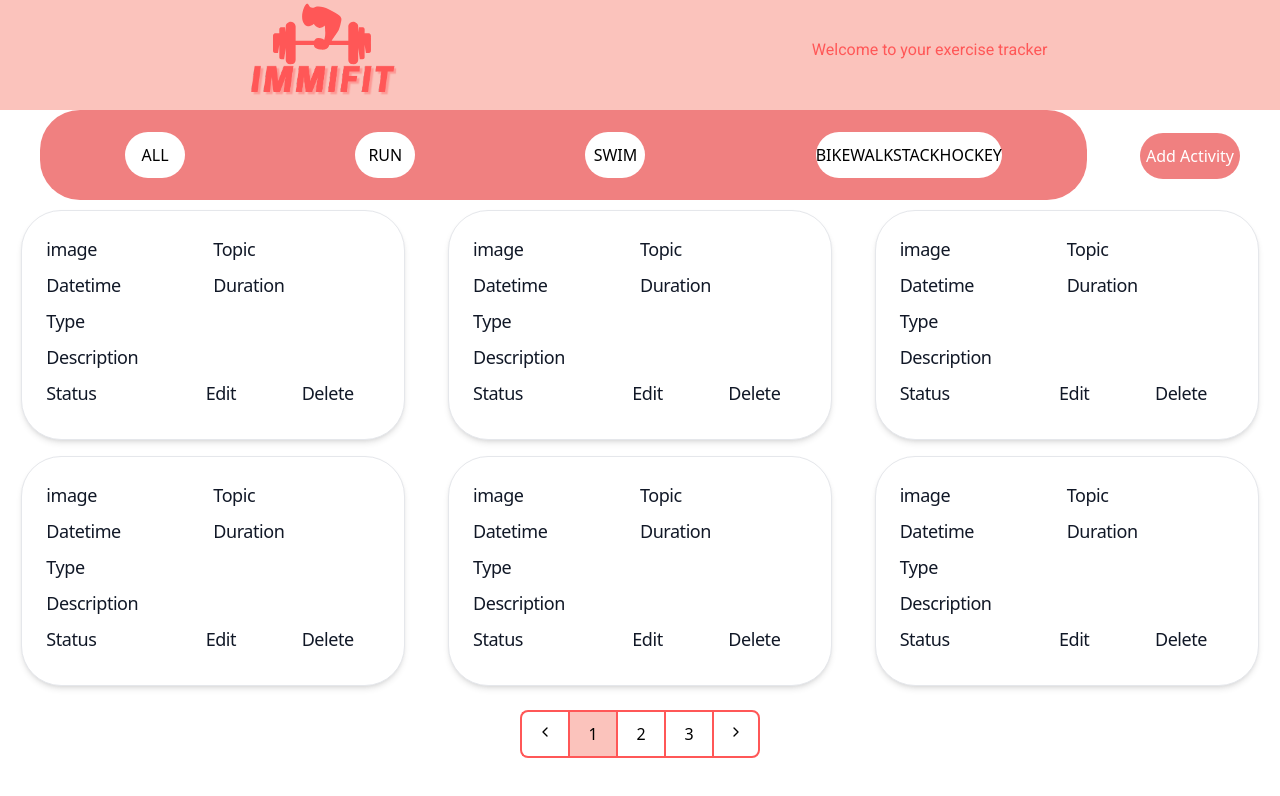
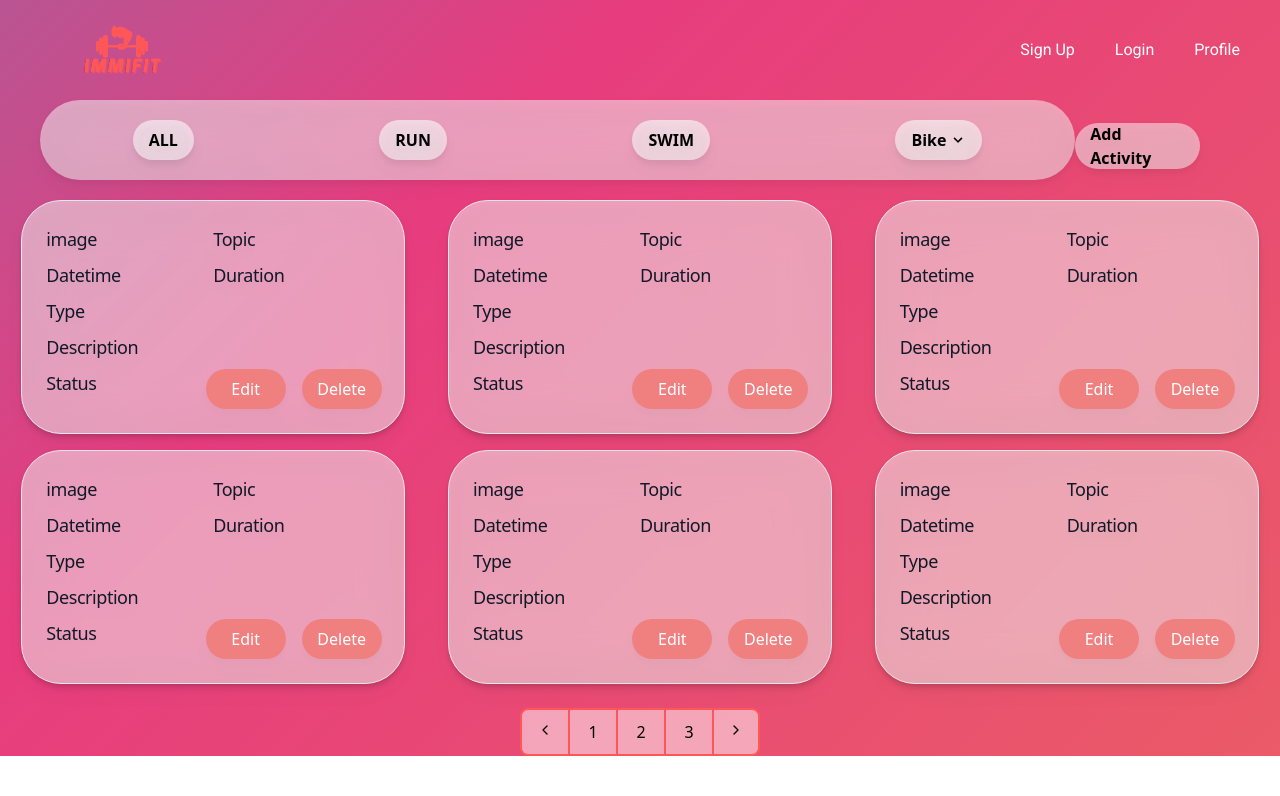
Before and after one commit to SupTarr/FrontendImmifit, a React (Vite) app: page / in a window 1280 px wide. Shown: the top 796 px of the page. Built offline with nearby package versions, Linux system fonts and the light colour scheme.

Commit message:
add new style home

```diff
--- a/src/components/container/Container.jsx
+++ b/src/components/container/Container.jsx
@@ -6,7 +6,7 @@ const Container = () => {
 
     <div className="mb-4">
       <div className="flex justify-around flex-wrap" >
-        <a href="#" className="block p-6 max-w-sm bg-white rounded-[40px] border border-gray-200 shadow-md hover:bg-gray-100 dark:bg-gray-800 dark:border-gray-700  dark:hover:bg-gray-700 sm:mx-auto my-2">
+        <a href="#" className="block p-6 max-w-sm bg-white bg-opacity-50 backdrop-blur-xl drop-shadow-lg rounded-[40px] border shadow-md hover:bg-gray-100 dark:bg-gray-800 dark:border-gray-700  dark:hover:bg-gray-700 sm:mx-auto my-2">
           <div className="grid grid-cols-2">
             <h5 className="mb-2 text-lg tracking-tight text-gray-900 dark:text-white">image</h5>
             <h5 className="mb-2 text-lg tracking-tight text-gray-900 dark:text-white">Topic</h5>
@@ -25,13 +25,17 @@ const Container = () => {
           <div className="grid grid-cols-3 gap-36">
             <h5 className="mb-2 text-lg tracking-tight text-gray-900 dark:text-white">Status</h5>
             <div className="grid grid-cols-2 gap-24">
-              <h5 className="mb-2 text-lg tracking-tight text-gray-900 dark:text-white">Edit</h5>
-              <h5 className="mb-2 text-lg tracking-tight text-gray-900 dark:text-white">Delete</h5>
+              <button class="bg-[#F08080] hover:bg-[#ff5757] text-white px-10 py-2 rounded-full flex justify-center">
+                Edit
+              </button>
+              <button class="bg-[#F08080] hover:bg-[#ff5757] text-white px-10 py-2 rounded-full flex justify-center">
+                Delete
+              </button>
             </div>
 
           </div>
         </a>
-        <a href="#" className="block p-6 max-w-sm bg-white rounded-[40px] border border-gray-200 shadow-md hover:bg-gray-100 dark:bg-gray-800 dark:border-gray-700  dark:hover:bg-gray-700 sm:mx-auto my-2">
+        <a href="#" className="block p-6 max-w-sm bg-white bg-opacity-50 backdrop-blur-xl drop-shadow-lg rounded-[40px] border border-gray-200 shadow-md hover:bg-gray-100 dark:bg-gray-800 dark:border-gray-700  dark:hover:bg-gray-700 sm:mx-auto my-2">
           <div className="grid grid-cols-2">
             <h5 className="mb-2 text-lg tracking-tight text-gray-900 dark:text-white">image</h5>
             <h5 className="mb-2 text-lg tracking-tight text-gray-900 dark:text-white">Topic</h5>
@@ -50,13 +54,17 @@ const Container = () => {
           <div className="grid grid-cols-3 gap-36">
             <h5 className="mb-2 text-lg tracking-tight text-gray-900 dark:text-white">Status</h5>
             <div className="grid grid-cols-2 gap-24">
-              <h5 className="mb-2 text-lg tracking-tight text-gray-900 dark:text-white">Edit</h5>
-              <h5 className="mb-2 text-lg tracking-tight text-gray-900 dark:text-white">Delete</h5>
+              <button class="bg-[#F08080] hover:bg-[#ff5757] text-white px-10 py-2 rounded-full flex justify-center">
+                Edit
+              </button>
+              <button class="bg-[#F08080] hover:bg-[#ff5757] text-white px-10 py-2 rounded-full flex justify-center">
+                Delete
+              </button>
             </div>
 
           </div>
         </a>
-        <a href="#" className="block p-6 max-w-sm bg-white rounded-[40px] border border-gray-200 shadow-md hover:bg-gray-100 dark:bg-gray-800 dark:border-gray-700  dark:hover:bg-gray-700 sm:mx-auto my-2">
+        <a href="#" className="block p-6 max-w-sm bg-white bg-opacity-50 backdrop-blur-xl drop-shadow-lg  rounded-[40px] border border-gray-200 shadow-md hover:bg-gray-100 dark:bg-gray-800 dark:border-gray-700  dark:hover:bg-gray-700 sm:mx-auto my-2">
           <div className="grid grid-cols-2">
             <h5 className="mb-2 text-lg tracking-tight text-gray-900 dark:text-white">image</h5>
             <h5 className="mb-2 text-lg tracking-tight text-gray-900 dark:text-white">Topic</h5>
@@ -75,15 +83,19 @@ const Container = () => {
           <div className="grid grid-cols-3 gap-36">
             <h5 className="mb-2 text-lg tracking-tight text-gray-900 dark:text-white">Status</h5>
             <div className="grid grid-cols-2 gap-24">
-              <h5 className="mb-2 text-lg tracking-tight text-gray-900 dark:text-white">Edit</h5>
-              <h5 className="mb-2 text-lg tracking-tight text-gray-900 dark:text-white">Delete</h5>
+              <button class="bg-[#F08080] hover:bg-[#ff5757] text-white px-10 py-2 rounded-full flex justify-center">
+                Edit
+              </button>
+              <button class="bg-[#F08080] hover:bg-[#ff5757] text-white px-10 py-2 rounded-full flex justify-center">
+                Delete
+              </button>
             </div>
 
           </div>
         </a>
       </div>
       <div className="flex justify-around flex-wrap sm:mx-auto my-0" >
-        <a href="#" className="block p-6 max-w-sm bg-white rounded-[40px] border border-gray-200 shadow-md hover:bg-gray-100 dark:bg-gray-800 dark:border-gray-700  dark:hover:bg-gray-700 sm:mx-auto my-2">
+        <a href="#" className="block p-6 max-w-sm bg-white bg-opacity-50 backdrop-blur-xl drop-shadow-lg  rounded-[40px] border border-gray-200 shadow-md hover:bg-gray-100 dark:bg-gray-800 dark:border-gray-700  dark:hover:bg-gray-700 sm:mx-auto my-2">
           <div className="grid grid-cols-2">
             <h5 className="mb-2 text-lg tracking-tight text-gray-900 dark:text-white">image</h5>
             <h5 className="mb-2 text-lg tracking-tight text-gray-900 dark:text-white">Topic</h5>
@@ -102,13 +114,17 @@ const Container = () => {
           <div className="grid grid-cols-3 gap-36">
             <h5 className="mb-2 text-lg tracking-tight text-gray-900 dark:text-white">Status</h5>
             <div className="grid grid-cols-2 gap-24">
-              <h5 className="mb-2 text-lg tracking-tight text-gray-900 dark:text-white">Edit</h5>
-              <h5 className="mb-2 text-lg tracking-tight text-gray-900 dark:text-white">Delete</h5>
+              <button class="bg-[#F08080] hover:bg-[#ff5757] text-white px-10 py-2 rounded-full flex justify-center">
+                Edit
+              </button>
+              <button class="bg-[#F08080] hover:bg-[#ff5757] text-white px-10 py-2 rounded-full flex justify-center">
+                Delete
+              </button>
             </div>
 
           </div>
         </a>
-        <a href="#" className="block p-6 max-w-sm bg-white rounded-[40px] border border-gray-200 shadow-md hover:bg-gray-100 dark:bg-gray-800 dark:border-gray-700  dark:hover:bg-gray-700 sm:mx-auto my-2">
+        <a href="#" className="block p-6 max-w-sm bg-white bg-opacity-50 backdrop-blur-xl drop-shadow-lg  rounded-[40px] border border-gray-200 shadow-md hover:bg-gray-100 dark:bg-gray-800 dark:border-gray-700  dark:hover:bg-gray-700 sm:mx-auto my-2">
           <div className="grid grid-cols-2">
             <h5 className="mb-2 text-lg tracking-tight text-gray-900 dark:text-white">image</h5>
             <h5 className="mb-2 text-lg tracking-tight text-gray-900 dark:text-white">Topic</h5>
@@ -127,13 +143,17 @@ const Container = () => {
           <div className="grid grid-cols-3 gap-36">
             <h5 className="mb-2 text-lg tracking-tight text-gray-900 dark:text-white">Status</h5>
             <div className="grid grid-cols-2 gap-24">
-              <h5 className="mb-2 text-lg tracking-tight text-gray-900 dark:text-white">Edit</h5>
-              <h5 className="mb-2 text-lg tracking-tight text-gray-900 dark:text-white">Delete</h5>
+              <button class="bg-[#F08080] hover:bg-[#ff5757] text-white px-10 py-2 rounded-full flex justify-center">
+                Edit
+              </button>
+              <button class="bg-[#F08080] hover:bg-[#ff5757] text-white px-10 py-2 rounded-full flex justify-center">
+                Delete
+              </button>
             </div>
 
           </div>
         </a>
-        <a href="#" className="block p-6 max-w-sm bg-white rounded-[40px] border border-gray-200 shadow-md hover:bg-gray-100 dark:bg-gray-800 dark:border-gray-700  dark:hover:bg-gray-700 sm:mx-auto my-2">
+        <a href="#" className="block p-6 max-w-sm bg-white bg-opacity-50 backdrop-blur-xl drop-shadow-lg  rounded-[40px] border border-gray-200 shadow-md hover:bg-gray-100 dark:bg-gray-800 dark:border-gray-700  dark:hover:bg-gray-700 sm:mx-auto my-2">
           <div className="grid grid-cols-2">
             <h5 className="mb-2 text-lg tracking-tight text-gray-900 dark:text-white">image</h5>
             <h5 className="mb-2 text-lg tracking-tight text-gray-900 dark:text-white">Topic</h5>
@@ -152,8 +172,12 @@ const Container = () => {
           <div className="grid grid-cols-3 gap-36">
             <h5 className="mb-2 text-lg tracking-tight text-gray-900 dark:text-white">Status</h5>
             <div className="grid grid-cols-2 gap-24">
-              <h5 className="mb-2 text-lg tracking-tight text-gray-900 dark:text-white">Edit</h5>
-              <h5 className="mb-2 text-lg tracking-tight text-gray-900 dark:text-white">Delete</h5>
+              <button class="bg-[#F08080] hover:bg-[#ff5757] text-white px-10 py-2 rounded-full flex justify-center">
+                Edit
+              </button>
+              <button class="bg-[#F08080] hover:bg-[#ff5757] text-white px-10 py-2 rounded-full flex justify-center">
+                Delete
+              </button>
             </div>
 
           </div>
--- a/src/components/footer/Footer.jsx
+++ b/src/components/footer/Footer.jsx
@@ -21,18 +21,18 @@ function Footer() {
 
   return (
     <div className="flex justify-center items-center w-[100%]">
-      <button onClick={Back} className="rounded-l-lg border-r-0 flex content-center justify-center h-12 border-2  border-[#ff5757] w-12
+      <button onClick={Back} className="bg-white bg-opacity-50 backdrop-blur-xl rounded-l-lg border-r-0 flex content-center justify-center h-12 border-2  border-[#ff5757] w-12
       hover:bg-[#f08080] hover:text-white"><FiChevronLeft className="w-4 h-4 mt-3" /></button>
       {
         pages.map((page, index) => {
           if (page.page === number) {
-            return <button key={index} className="bg-[#fbc3bc] h-12 border-2 border-r-0 border-[#ff5757] w-12">{page.page}</button>
+            return <button key={index} className="bg-white bg-opacity-50 backdrop-blur-xl h-12 border-2 border-r-0 border-[#ff5757] w-12">{page.page}</button>
           } else {
-            return <button key={index} className="h-12 border-2 border-r-0 border-[#ff5757] w-12">{page.page}</button>
+            return <button key={index} className="bg-white bg-opacity-50 backdrop-blur-xl h-12 border-2 border-r-0 border-[#ff5757] w-12">{page.page}</button>
           }
         })
       }
-      <button onClick={Next} className="rounded-r-lg flex content-center justify-center h-12 border-2 border-r-2  border-[#ff5757] w-12
+      <button onClick={Next} className="bg-white bg-opacity-50 backdrop-blur-xl rounded-r-lg flex content-center justify-center h-12 border-2 border-r-2  border-[#ff5757] w-12
       hover:bg-[#f08080] hover:text-white"><FiChevronRight className="w-4 h-4 mt-3" /></button>
     </div>
   )
--- a/src/components/header/Header.jsx
+++ b/src/components/header/Header.jsx
@@ -5,28 +5,37 @@ const Header = () => {
 
   return (
     <div className="Header">
-      <div className="Container">
-        <div className="Button">
+      <div className="Container bg-white bg-opacity-50 backdrop-blur-xl rounded-full drop-shadow-lg">
+        <div className="Button hover:bg-[#005B97] hover:text-white py-2 px-4 bg-white bg-opacity-50 backdrop-blur-xl rounded-full drop-shadow-lg font-semibold">
           ALL
         </div>
-        <div className="Button">
+        <div className="Button hover:bg-[#005B97] hover:text-white py-2 px-4 bg-white bg-opacity-50 backdrop-blur-xl rounded-full drop-shadow-lg font-semibold">
           RUN
         </div>
-        <div className="Button">
+        <div className="Button hover:bg-[#005B97] hover:text-white py-2 px-4 bg-white bg-opacity-50 backdrop-blur-xl rounded-full drop-shadow-lg font-semibold">
           SWIM
         </div>
-        <div className="Button">
-          <option value="BIKE">BIKE</option>
-          <option value="WALK">WALK</option>
-          <option value="STACK">STACK</option>
-          <option value="HOCKEY">HOCKEY</option>
+        <div className="Button rounded-full">
+          <div className="dropdown inline-block relative">
+            <button className="hover:bg-[#005B97] hover:text-white bg-white bg-opacity-50 backdrop-blur-xl drop-shadow-lg text-black font-semibold py-2 px-4 rounded-full inline-flex items-center">
+              <span className="mr-1">Bike</span>
+              <svg className="fill-current h-4 w-4" xmlns="http://www.w3.org/2000/svg" viewBox="0 0 20 20"><path d="M9.293 12.95l.707.707L15.657 8l-1.414-1.414L10 10.828 5.757 6.586 4.343 8z" /> </svg>
+            </button>
+            <ul className="dropdown-menu absolute hidden text-gray-700 pt-1">
+              <li className=""><a className="rounded-t bg-white hover:bg-gray-400 py-2 px-4 block whitespace-no-wrap" href="#">Hockey</a></li>
+              <li className=""><a className="bg-white hover:bg-gray-400 py-2 px-4 block whitespace-no-wrap" href="#">Sleep</a></li>
+              <li className=""><a className="rounded-b bg-white hover:bg-gray-400 py-2 px-4 block whitespace-no-wrap" href="#">Eat</a></li>
+            </ul>
+          </div>
+
         </div>
       </div>
       <div className="Activity">
-        <div className="Button-Activity">
+        <div className="Button-Activity mr-10 hover:bg-[#005B97] hover:text-white text-black font-semibold bg-white bg-opacity-50 backdrop-blur-xl rounded-ful drop-shadow-lg">
           Add Activity
         </div>
       </div>
+
     </div>
 
 
--- a/src/components/header/header.css
+++ b/src/components/header/header.css
@@ -9,11 +9,8 @@
 
 .Container .Button {
     display: flex;
-    background-color: white;
-    padding: 0px 0px;
-    height: 46px;
+    /* background-color: white; */
     min-width: 60px;
-    border-radius: 40px;
     justify-content: center;
     align-items: center;
     margin: 23px auto;
@@ -26,53 +23,24 @@
     align-items: center;
     padding: 0px 0px;
     margin: 0px 0px;
-    background-color: #f08080;
     padding: 0px 0px;
-    height: 90px;
+    height: 80px;
     width: 1047px;
     border-radius: 40px;
 }
 
 .Button-Activity {
     display: flex;
-    background-color: #f08080;
-    padding: 0px 0px;
+    background-color: #5872D2;
+    padding: 10px 15px;
     height: 46px;
     min-width: 100px;
     border-radius: 40px;
     justify-content: center;
     align-items: center;
     margin: 23px auto;
-    color: white;
 }
 
-/* .dropdown {
-    float: left;
-    overflow: hidden;
+.dropdown:hover .dropdown-menu {
+    display: block;
   }
-
-.dropdown .dropbtn {
-    color: black;
-    border: none;
-    background-color: inherit;
-    font-family: inherit;
-    margin: 0;
-  }
-
-.dropdown-content {
-    display: none;
-    position: absolute;
-    background-color: #f9f9f9;
-    min-width: 160px;
-    box-shadow: 0px 8px 16px 0px rgba(0,0,0,0.2);
-    z-index: 1;
-}
-
-.dropdown-content a {
-    float: none;
-    color: black;
-    padding: 12px 16px;
-    text-decoration: none;
-    display: block;
-    text-align: left;
-} */
--- a/src/components/navbar/Navbar.jsx
+++ b/src/components/navbar/Navbar.jsx
@@ -4,9 +4,15 @@ import Logo from "./immifit.svg";
 
 function Navbar() {
   return (
-    <div className="navbar">
-      <img src={Logo} alt="logo" />
-      <h1>Welcome to your exercise tracker</h1>
+    <div className="navbar flex flex-col-2">
+      <img src={Logo} alt="logo" className="max-w-[80px]"/>
+      {/* <div className="welcome"><p className="text-xl">Welcome to your exercise tracker</p></div> */}
+      <div className="navbar-text flex">
+      <p className="text-md mx-[20px] text-white">Sign Up</p>
+      <p className="text-md mx-[20px] text-white">Login</p>
+      <p className="text-md mx-[20px] text-white">Profile</p>
+      </div>
+
     </div>
   );
 }
--- a/src/components/navbar/navbar.css
+++ b/src/components/navbar/navbar.css
@@ -1,12 +1,15 @@
 .navbar {
     font-size: 1rem;
     font-family: Roboto;
-    background-color: #fbc3bc;
+    /* background-color: #ffffff; */
     padding-bottom: 10px;
     display: flex;
-    justify-content: space-around;
+    justify-content: space-between;
     align-items: center;
+    padding: 0px 20px;
 }
+
+
 
 .navbar img {
     width: 150px;
@@ -15,11 +18,11 @@
     margin-right: 50px;
 }
 
-.navbar h1 {
+/* .navbar h1 {
     margin-right: 50px;
     text-align: center;
     color: #ff5757;
-}
+} */
 
 @media screen and (max-width: 525px) {
     .navbar {
--- a/src/pages/home/Home.jsx
+++ b/src/pages/home/Home.jsx
@@ -7,7 +7,8 @@ import "./home.css";
 
 function Home() {
   return (
-    <div>
+    <div className="home">
+      <div>
       <Navbar />
       <div>
         <Header />
@@ -15,6 +16,8 @@ function Home() {
         <Footer />
       </div>
     </div>
+    </div>
+
   );
 }
 
--- a/src/pages/home/home.css
+++ b/src/pages/home/home.css
@@ -0,0 +1,22 @@
+/* .home {
+    background-image: linear-gradient(to right top, #fbc3bc, #fcc5c0, #fdc7c3, #fdcac7, #feccca, #fec6c5, #fdc1c0, #fdbbbb, #fbacac, #f89e9d, #f48f8f, #f08080);
+}  */
+
+.home {
+	background: linear-gradient(-45deg, #ee7752, #e73c7e, #23a6d5, #f08080);
+	background-size: 400% 400%;
+	animation: gradient 15s ease infinite;
+	/* height: 100vh; */
+}
+
+@keyframes gradient {
+	0% {
+		background-position: 0% 50%;
+	}
+	50% {
+		background-position: 100% 50%;
+	}
+	100% {
+		background-position: 0% 50%;
+	}
+}
```
